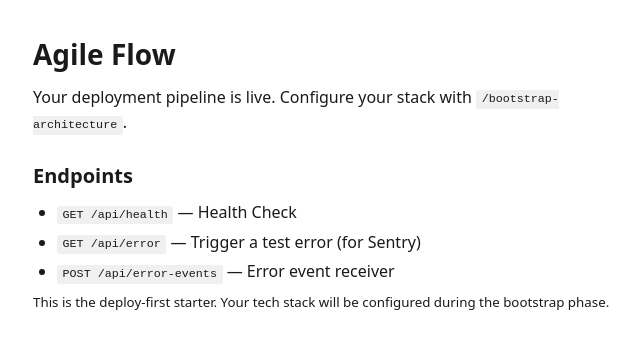
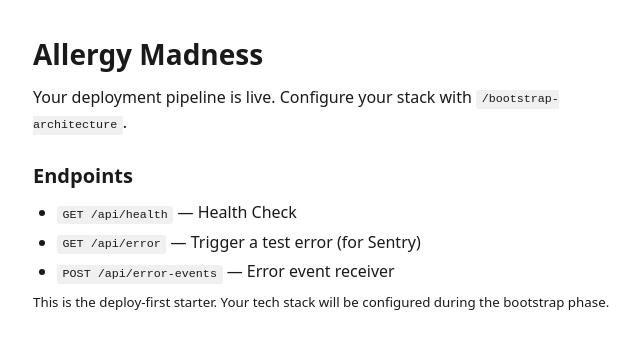
Before and after one commit to eddie452/workshop, a Next.js app: page / in a window 1280 px wide. Shown: the top 348 px of the page, without its empty margins (303-943 px from the left). Built offline with nearby package versions, Linux system fonts and the light colour scheme.

Commit message:
test: dummy change to verify Supabase preview branches

```diff
--- a/app/page.tsx
+++ b/app/page.tsx
@@ -1,7 +1,7 @@
 export default function Home() {
   return (
     <main>
-      <h1>Agile Flow</h1>
+      <h1>Allergy Madness</h1>
       <p>
         Your deployment pipeline is live. Configure your stack with{" "}
         <code>/bootstrap-architecture</code>.
```
